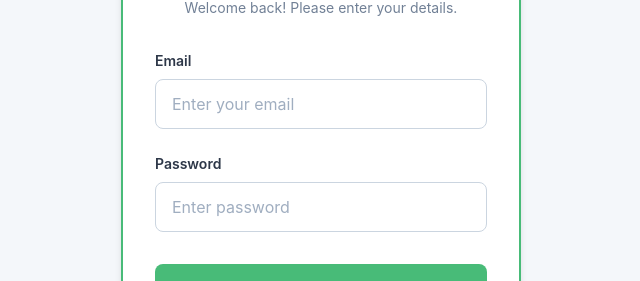
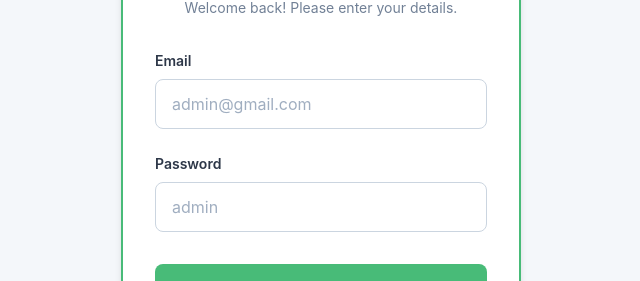
Before and after one commit to aarish-ahmed/Inventory-Management, a React (Vite) app in the folder client/: page /login in a window 1280 px wide. Shown: the part 212-493 px from the top of the page, without its empty margins (319-959 px from the left). Built offline with nearby package versions, Linux system fonts and the light colour scheme; no server answers.

Commit message:
v2 is ready for deployment

```diff
--- a/client/src/pages/Login/Login.jsx
+++ b/client/src/pages/Login/Login.jsx
@@ -44,7 +44,7 @@ const Login = () => {
               name="email"
               id="email"
               type="email"
-              placeholder="Enter your email"
+              placeholder="admin@gmail.com"
               required
               autoComplete="off"
             />
@@ -56,7 +56,7 @@ const Login = () => {
               name="password"
               id="password"
               type="password"
-              placeholder="Enter password"
+              placeholder="admin"
               required
               autoComplete="new-password"
             />
```
